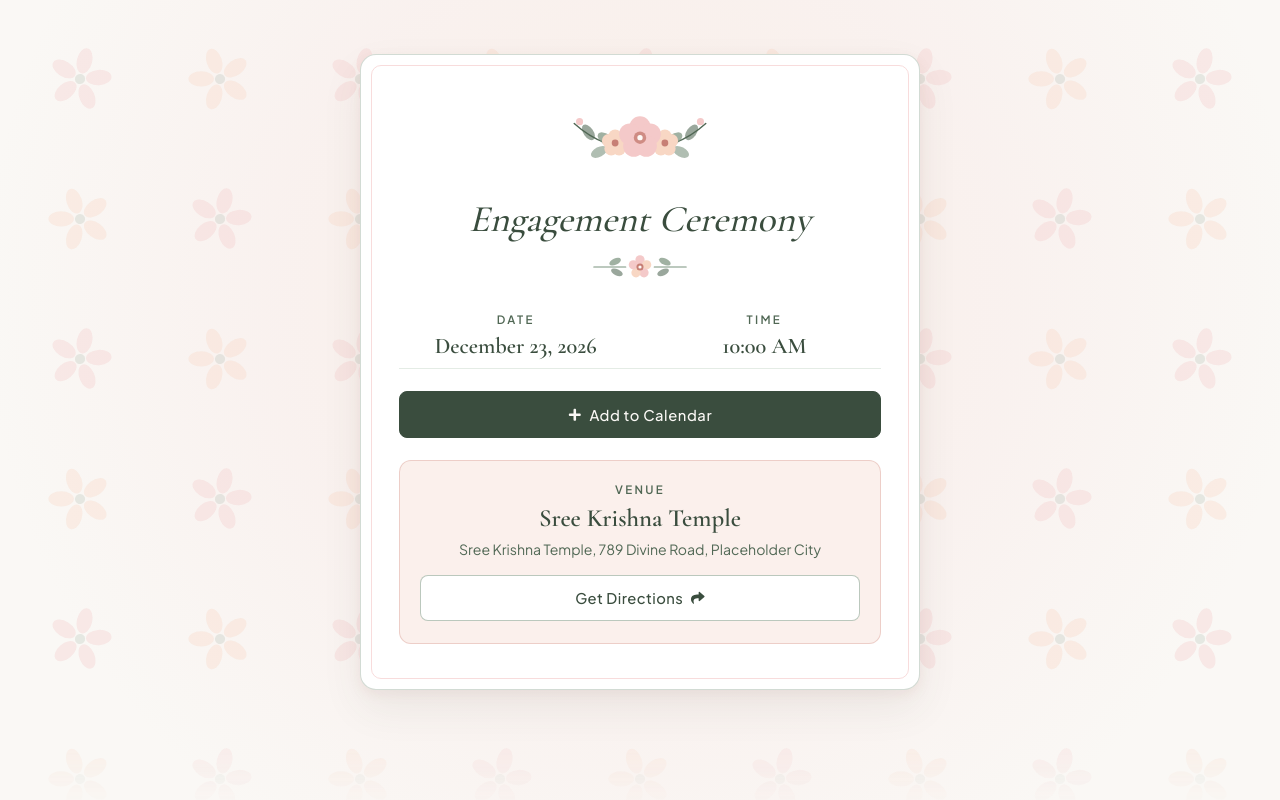
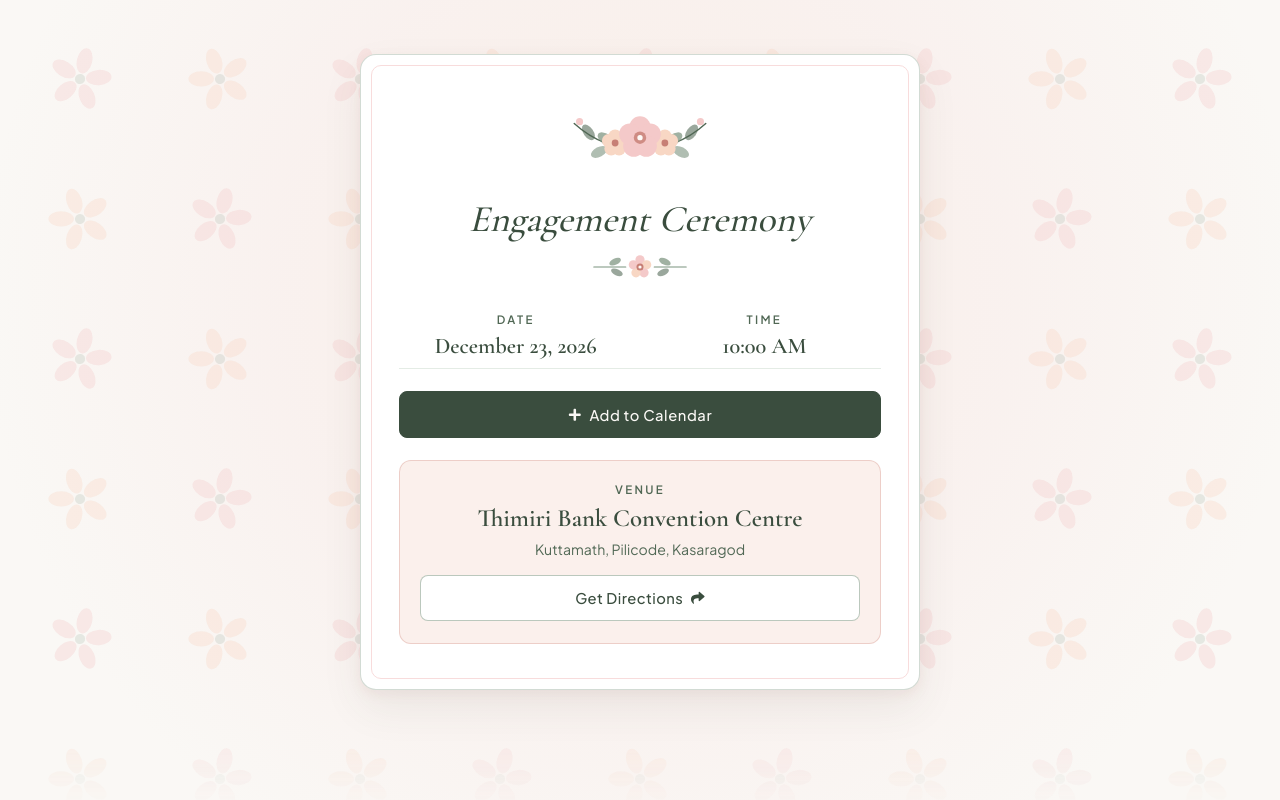
Before and after one commit to samyukthdraj/wedding-website, a Next.js app in the folder wedding-site/: page / in a window 1280 px wide. Shown: the part 1821-2621 px from the top of the page. Built offline with nearby package versions, Linux system fonts and the light colour scheme.

Commit message:
chore: correct location

```diff
--- a/wedding-site/src/components/EventsSection.tsx
+++ b/wedding-site/src/components/EventsSection.tsx
@@ -9,16 +9,23 @@ import {
 } from "../constants/engagement";
 import { FloralCrest, FloralDivider } from "./FloralAccents";
 
+const getEventFullLocation = (event: EngagementEventConfig) => {
+  return event.address.includes(event.venueName)
+    ? event.address
+    : `${event.venueName}, ${event.address}`;
+};
+
 const generateGoogleCalendarLink = (event: EngagementEventConfig) => {
   const title = encodeURIComponent(
     `${COUPLE.bride} & ${COUPLE.groom} - ${event.title}`,
   );
   const details = encodeURIComponent(event.calendarDescription);
-  const location = encodeURIComponent(event.address);
+  const location = encodeURIComponent(getEventFullLocation(event));
   return `https://calendar.google.com/calendar/render?action=TEMPLATE&text=${title}&dates=${event.startTimeISO}/${event.endTimeISO}&details=${details}&location=${location}`;
 };
 
 const generateIcsFile = (event: EngagementEventConfig) => {
+  const fullLocation = getEventFullLocation(event);
   const icsData = `BEGIN:VCALENDAR
 VERSION:2.0
 BEGIN:VEVENT
@@ -26,7 +33,7 @@ SUMMARY:${COUPLE.bride} & ${COUPLE.groom} - ${event.title}
 DTSTART:${event.startTimeISO}
 DTEND:${event.endTimeISO}
 DESCRIPTION:${event.calendarDescription}
-LOCATION:${event.address}
+LOCATION:${fullLocation}
 END:VEVENT
 END:VCALENDAR`;
   return `data:text/calendar;charset=utf8,${encodeURIComponent(icsData)}`;
--- a/wedding-site/src/constants/engagement.ts
+++ b/wedding-site/src/constants/engagement.ts
@@ -55,13 +55,13 @@ export const ENGAGEMENT_EVENT: EngagementEventConfig = {
   endTimeISO: "20261223T140000",
   calendarDescription: `Engagement celebration of ${COUPLE.bride} & ${COUPLE.groom}`,
   calendarFileName: `${COUPLE.bride}-${COUPLE.groom}-Engagement.ics`,
-  venueName: "Sree Krishna Temple",
-  address: "Sree Krishna Temple, 789 Divine Road, Placeholder City",
+  venueName: "Thimiri Bank Convention Centre",
+  address: "Kuttamath, Pilicode, Kasaragod",
   coordinates: {
     latitude: null,
     longitude: null,
   },
-  customDirectionsUrl: "",
+  customDirectionsUrl: "https://share.google/6xdzNO5b9HX7ORNMm",
 };
 
 export const HERO_COPY = {
```
